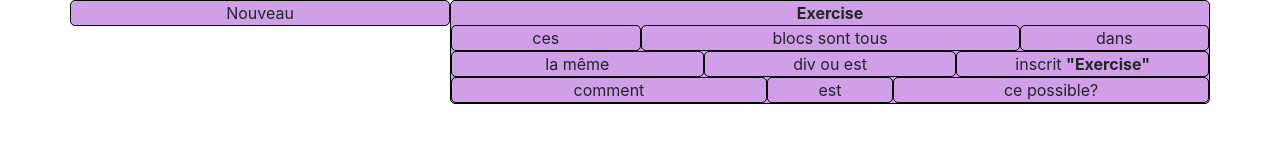
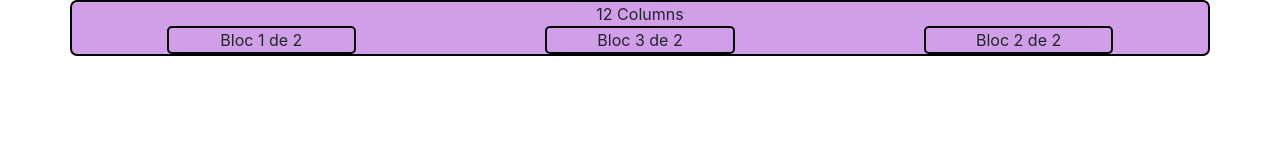
Before and after one commit to MarcoTampieri/bootstrap-training, a plain HTML site: page index.html in a window 1280 px wide. Drawn offline with nearby package versions, Linux system fonts and the light colour scheme.

Commit message:
Bootstrap grid for ex.3

```diff
--- a/css/style.css
+++ b/css/style.css
@@ -1,10 +1,21 @@
 .container {
+    background-color: #d09fe7;
     text-align: center;
+    border: solid black 2px;
+    border-radius: 7px;
 }
 
-[class*="col"] {
-    height: fit-content;
-    border: solid black 1px;
+#coucou {
+    border: solid black 2px;
     border-radius: 5px;
-    background-color: #d09fe7;
 }
+
+#ça {
+    border: solid black 2px;
+    border-radius: 5px;
+}
+
+#va {
+    border: solid black 2px;
+    border-radius: 5px;
+}
--- a/index.html
+++ b/index.html
@@ -12,27 +12,20 @@
 </head>
 
 <body>
-
     <div class="container">
         <div class="row">
-            <div class="col-4">Nouveau</div>
-            <div class="col-8"><b>Exercise</b>
-                <div class="row">
-                    <div class="col-3">ces</div>
-                    <div class="col-6">blocs sont tous</div>
-                    <div class="col-3">dans</div>
-                </div>
-                <div class="row">
-                    <div class="col">la même</div>
-                    <div class="col">div ou est</div>
-                    <div class="col">inscrit <b>"Exercise"</b></div>
-                </div>
-                <div class="row">
-                    <div class="col">comment</div>
-                    <div class="col-2">est</div>
-                    <div class="col">ce possible?</div>
-                </div>
-            </div>
+            <div class="col-12">12 Columns</div>
+        </div>
+        <div class="row">
+            <div class="col-1 order-0"></div>
+            <div class="col-2 order-0" id="coucou">Bloc 1 de 2</div>
+            <div class="col-2 order-0"></div>
+            <div class="col-2 order-3" id="ça">Bloc 2 de 2</div>
+            <div class="col-2 order-2"></div>
+            <div class="col-2 order-1" id="va">Bloc 3 de 2</div>
+            <div class="col-1 order-4"></div>
+        </div>
+    </div>
 
 </body>
 
```
